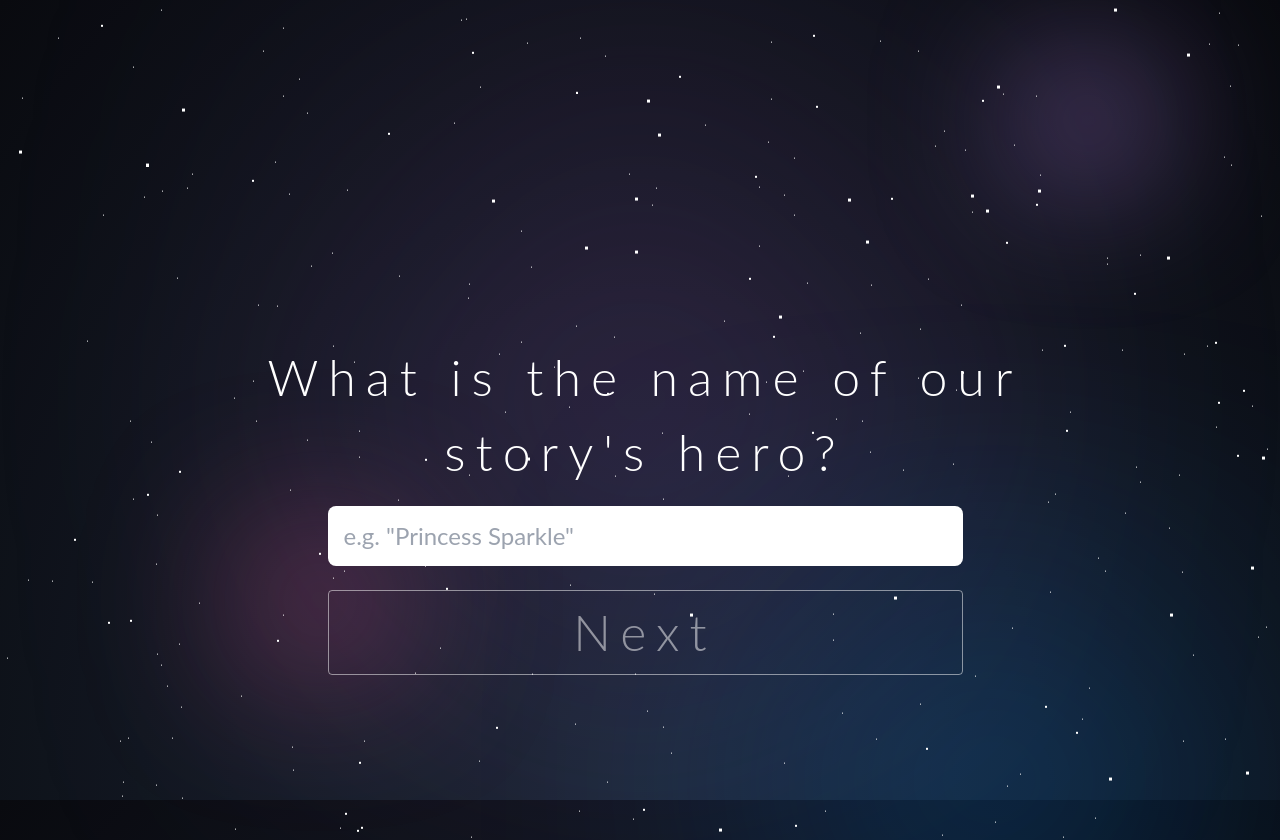
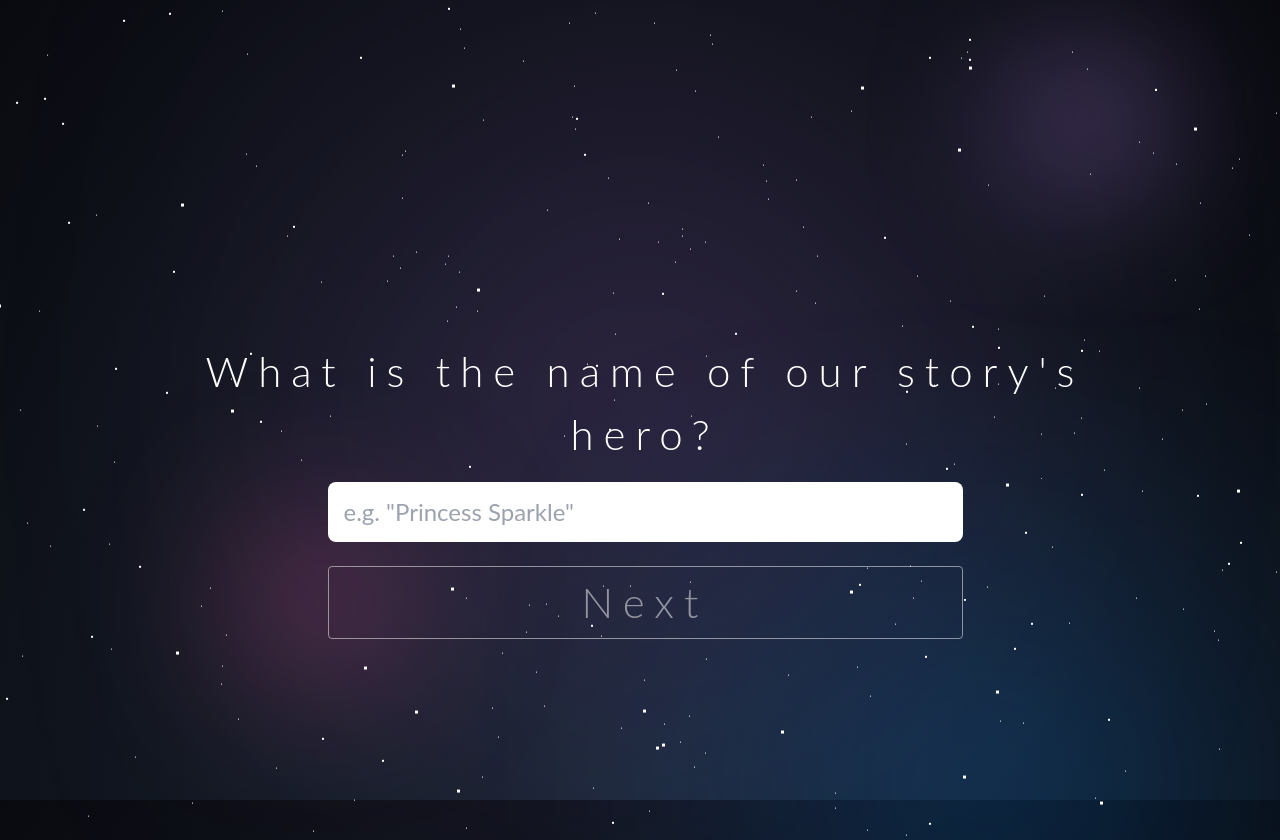
Before and after one commit to nswerner/storytime, a Next.js app: page / in a window 1280 px wide. Shown: the top 840 px of the page. Built offline with nearby package versions, Linux system fonts and the light colour scheme.

Commit message:
ChaSmall style changes

```diff
--- a/app/styles/stars.scss
+++ b/app/styles/stars.scss
@@ -147,7 +147,7 @@ html {
   text-align: center;
   font-family: 'lato', sans-serif;
   font-weight: 300;
-  font-size: 50px;
+  font-size: 42px;
   letter-spacing: 10px;
   margin-top: -60px;
   padding-left: 10px;
@@ -160,7 +160,7 @@ html {
 }
 
 .disappear {
-  animation: fadeOut 4s forwards;
+  animation: fadeOut 3s forwards;
   animation-delay: 1s;
 }
 
```
